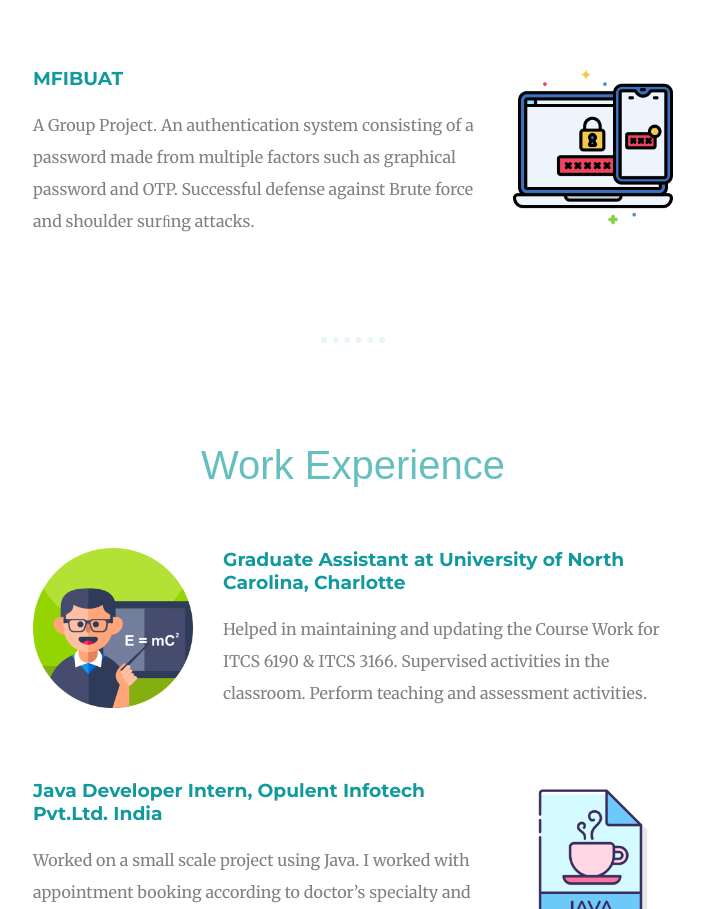
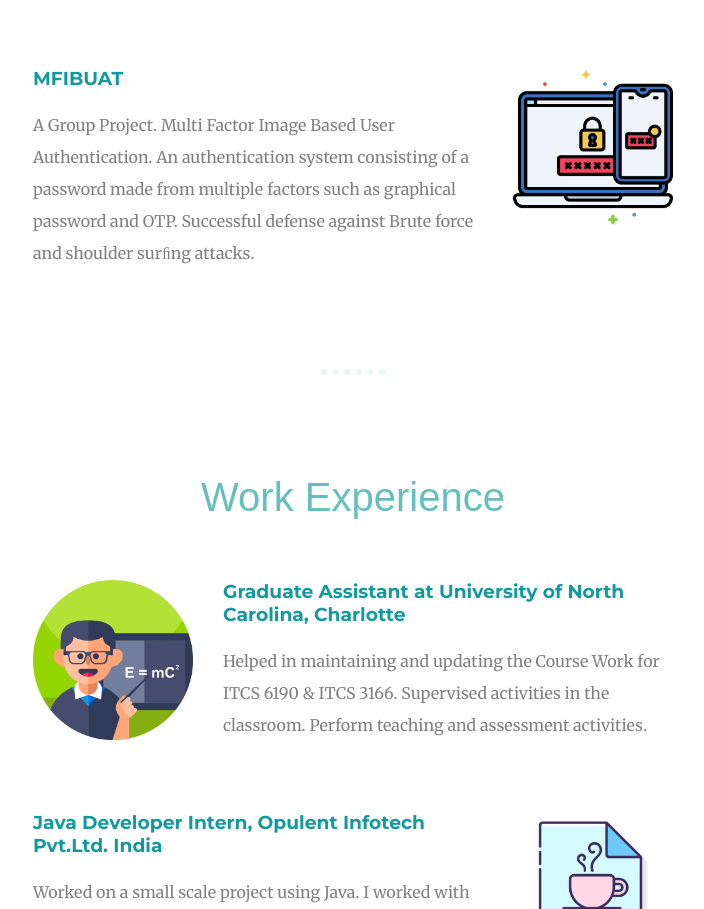
Before and after one commit to TanmayMhaske/Personal-Website, a plain HTML site: page index.html in a window 1280 px wide. Shown: the part 3216-4125 px from the top of the page, without its empty margins (287-991 px from the left). Drawn offline with Linux system fonts and the light colour scheme.

Commit message:
Project Update

```diff
--- a/index.html
+++ b/index.html
@@ -94,7 +94,7 @@
       <img class="project5" src="images/security.png" alt="Project5img">
       <h3>MFIBUAT</h3>
       <p>
-      A Group Project. An authentication system consisting of a password made from multiple factors
+      A Group Project. Multi Factor Image Based User Authentication. An authentication system consisting of a password made from multiple factors
       such as graphical password and OTP.
       Successful defense against Brute force and shoulder surﬁng attacks.
       </p>
```
